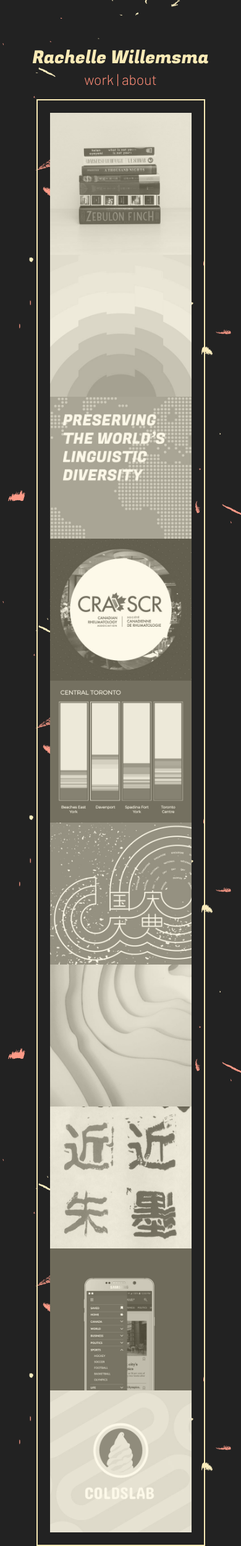
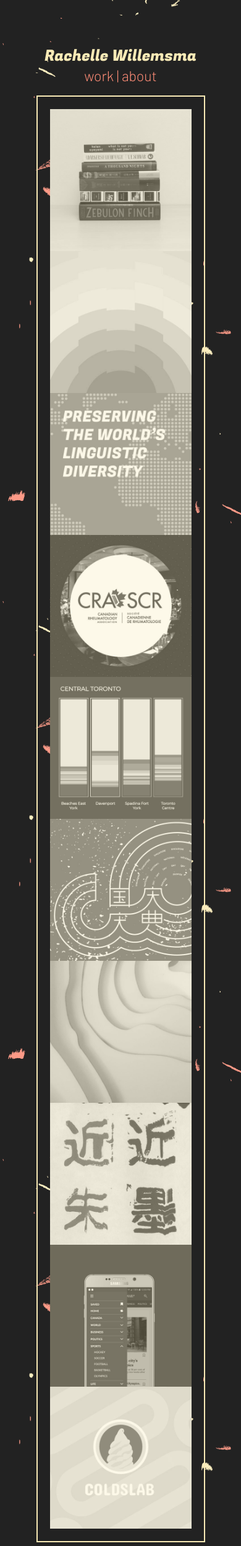
Before and after one commit to rachellewillemsma/rachellewillemsma.github.io, a Jekyll site: the page built from index.md, in a window 390 px wide. Shown: the whole page at 62% size. Built offline with Jekyll 4.4.1, drawn with Linux system fonts in a browser that asks for light colours.

Commit message:
better media queries

```diff
--- a/_sass/_gridheader.scss
+++ b/_sass/_gridheader.scss
@@ -105,11 +105,17 @@
     .grid-item {
         flex: 1 1 110px;
     }
+    .header-grid {
+        padding: 16vh 0 4vh 0;
+    }
 }
 
 @media only screen and (max-width: 940px) {
     .grid-item {
         flex: 1 1 105px;
+    }
+    .header-grid {
+        width: 72vw;
     }
 }
 
@@ -117,12 +123,26 @@
     .grid-item {
         flex: 1 1 90px;
     }
+    .header-grid {
+        width: 70vw;
+    }
+    .side-item {
+        font-size: 1.3em;
+    }
+    .header-title {
+        font-size: 1.55em;
+    }
 }
 
 @media only screen and (max-width: 705px) {
     .grid-item {
         flex: 1 1 150px;
     }
+    .header-grid {
+        padding: 10vh 0 2vh 0;
+        width: 60vw;
+    }
+
 }
 
 @media only screen and (max-width: 615px) {
```
